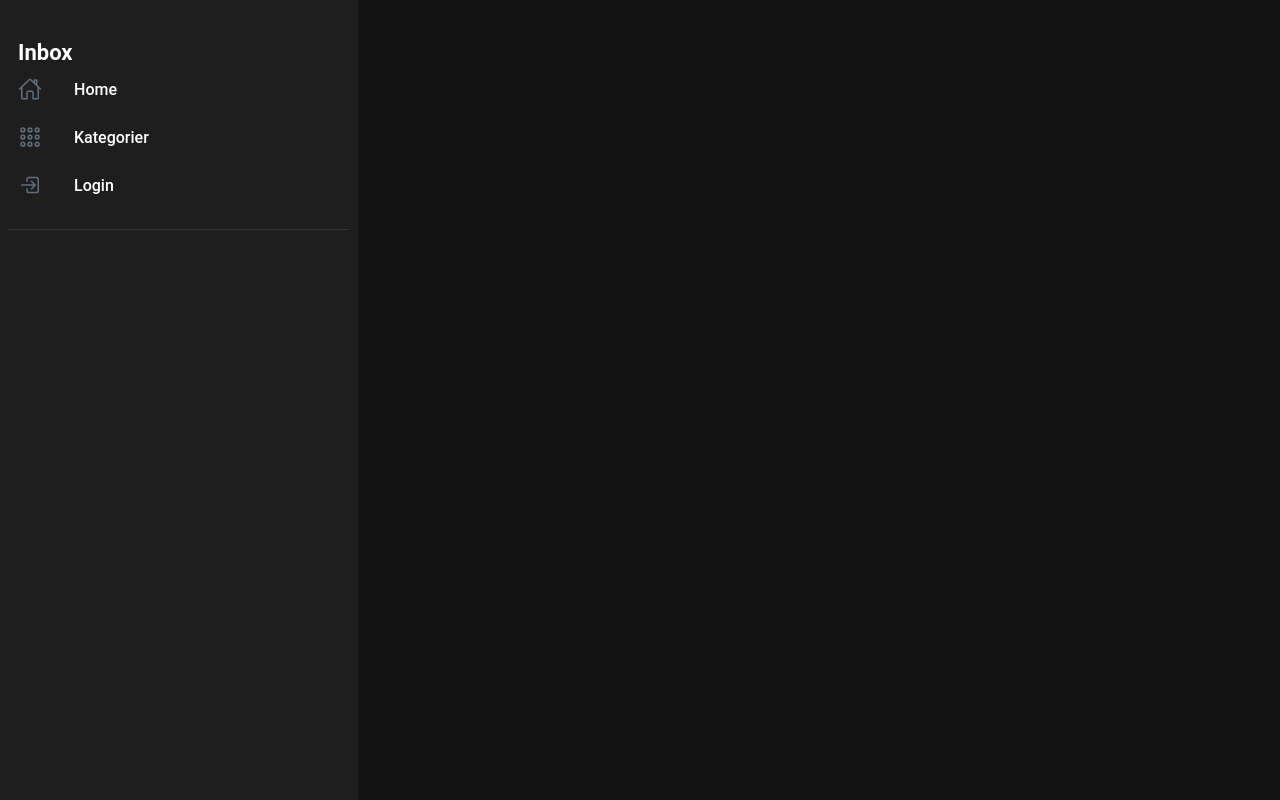
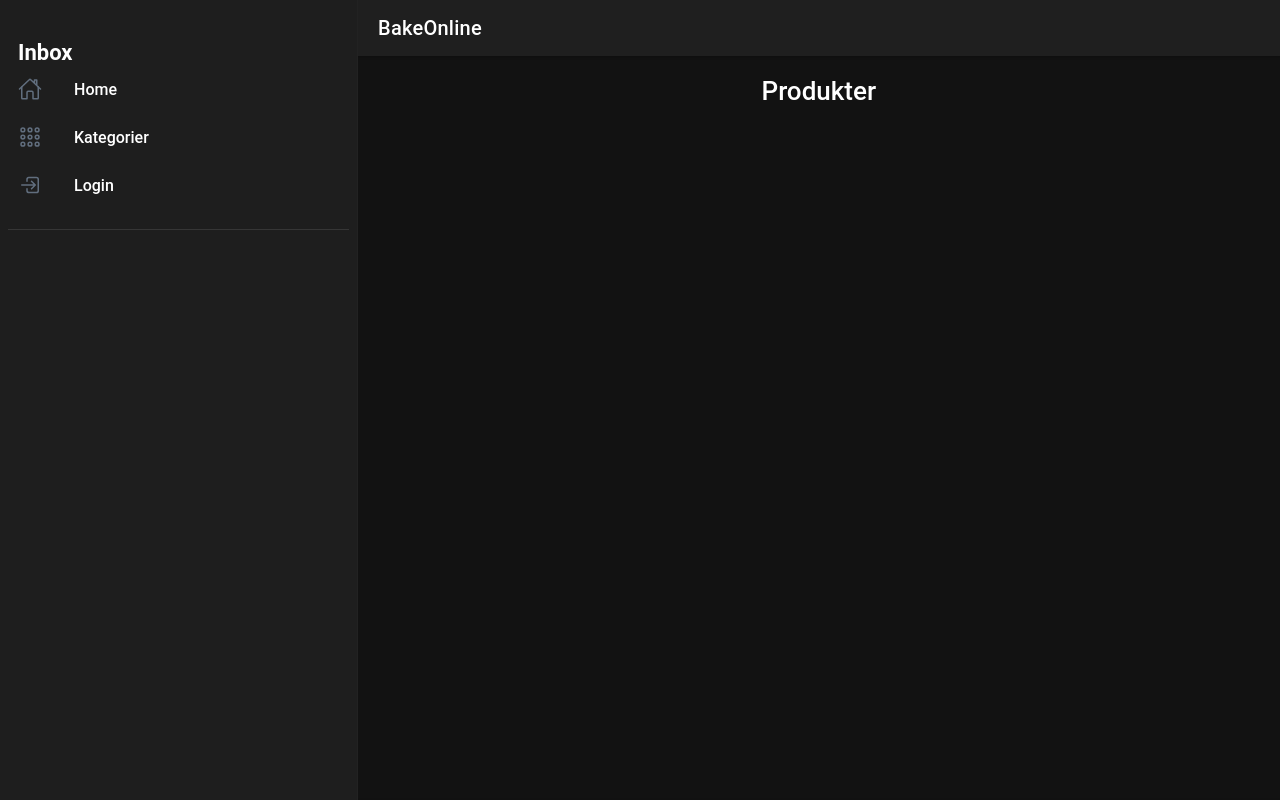
Before and after one commit to Webudvikler-TechCollege/h1we080120-bakeonline-app, a React (Create React App) app: page /page/Products/1 in a window 1280 px wide. Built offline with nearby package versions, Linux system fonts and the light colour scheme.

Commit message:
ProductList

```diff
--- a/src/App.tsx
+++ b/src/App.tsx
@@ -24,6 +24,7 @@ import './theme/variables.css';
 import { Home } from './pages/Home';
 import { Categories } from './pages/Categories';
 import { Login } from './pages/Login';
+import { Products } from './pages/Products';
 
 const App: React.FC = () => {
   return (
@@ -39,6 +40,10 @@ const App: React.FC = () => {
 
             <Route path="/page/Categories" exact={true}>
               <Categories />
+            </Route>
+
+            <Route path="/page/Products/:productId" exact={true}>
+              <Products />
             </Route>
 
             <Route path="/page/Login" exact={true}>
--- a/src/components/CategoryList.tsx
+++ b/src/components/CategoryList.tsx
@@ -36,7 +36,7 @@ export const CategoryList = () => {
             {apiData && apiData.items && apiData.items.map((item, i) => {
                 return (
                     <IonItem key={item.id}>
-                        {item.title}
+                        <a href={`/page/Products/${item.id}`}>{item.title}</a>
                     </IonItem>
                 )
             })}
--- /dev/null
+++ b/src/pages/Products.tsx
@@ -0,0 +1,14 @@
+import { IonContent, IonFooter, IonHeader, IonPage, IonTitle, IonToolbar } from '@ionic/react';
+import { Header } from '../components/partials/Header';
+
+export const Products: React.FC = props => {
+  return (
+    <IonPage>
+      <Header />
+      <IonContent className="ion-padding-horizontal" fullscreen>
+        <h1 className="ion-text-center">Produkter</h1>
+      </IonContent>
+      <IonFooter />
+    </IonPage>
+  );
+};
```
